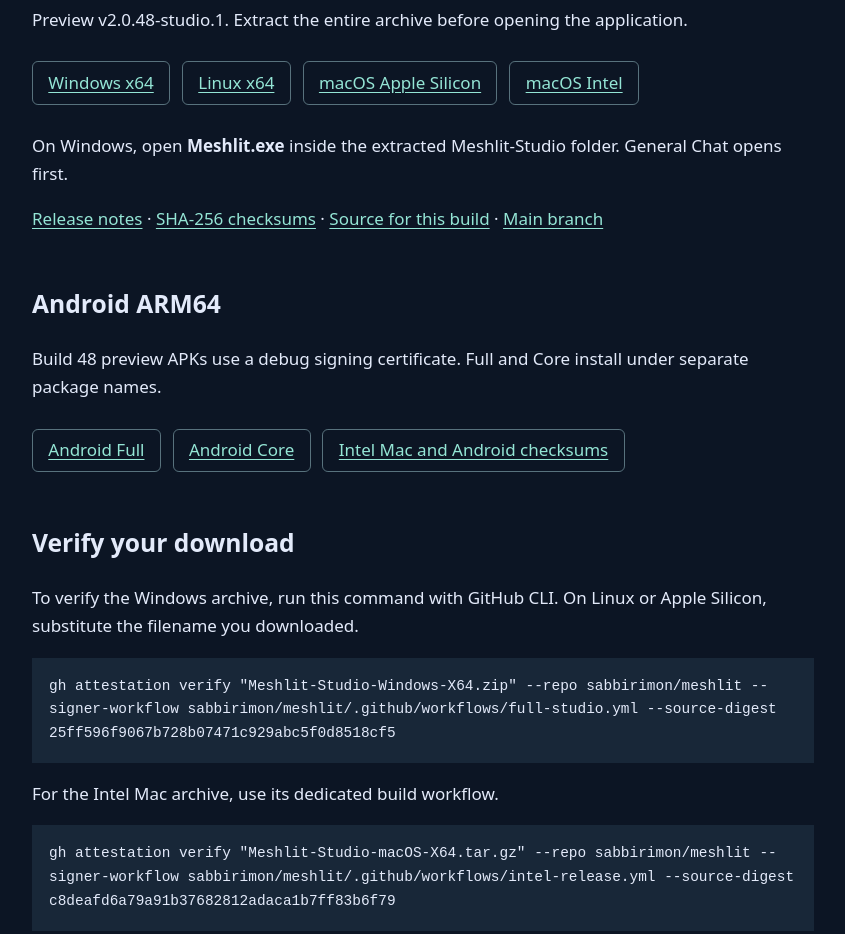
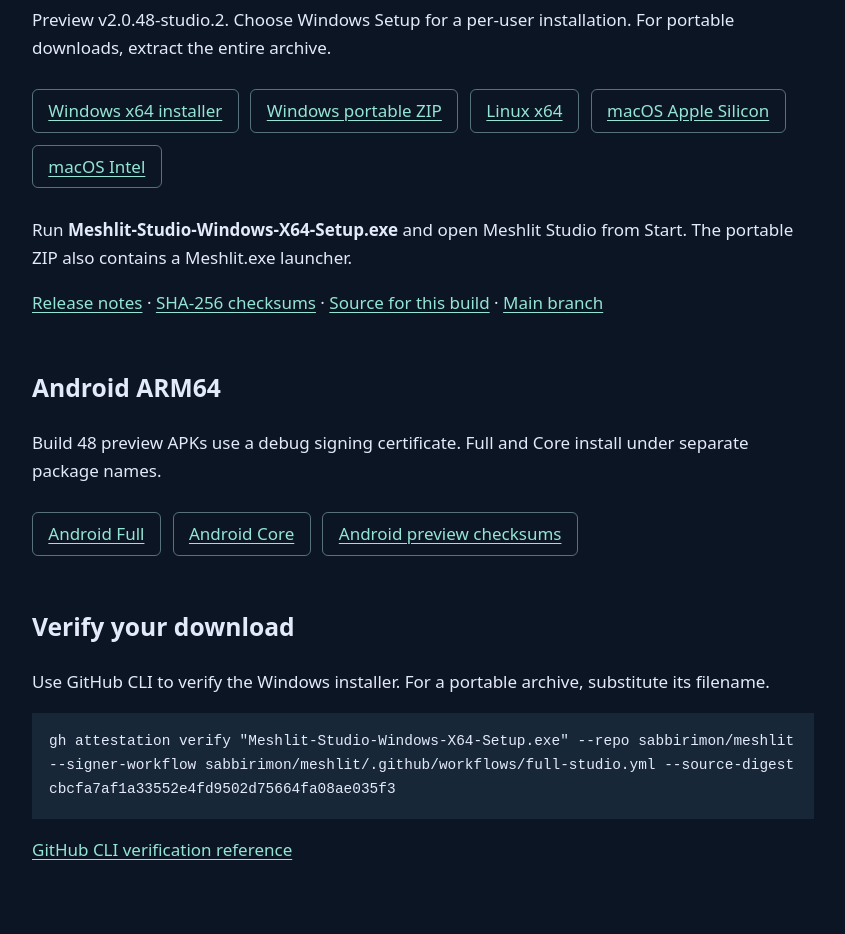
Before and after one commit to sabbirimon/sabbirimon, a website: page docs/meshlit/index.html in a window 1280 px wide. Shown: the part 520-1454 px from the top of the page, without its empty margins (217-1062 px from the left). Drawn offline with Linux system fonts and the light colour scheme.

Commit message:
Link verified Windows Setup and cross-platform Studio preview downloads

```diff
--- a/docs/meshlit/index.html
+++ b/docs/meshlit/index.html
@@ -11,17 +11,15 @@
 <nav aria-label="Breadcrumb"><a href="../#projects">IMON / Projects</a></nav>
 <h1>Meshlit</h1><p class="summary">Local-first AI chat, coding workspaces and model management for Android and desktop.</p><p>Use a bundled or owner-configured model, connect a compatible inference server, or open a project in Studio’s coding window. Desktop preview installers are built separately for Windows, Linux and macOS.</p>
 <h2>Download Meshlit Studio</h2>
-<p>Preview v2.0.48-studio.1. Extract the entire archive before opening the application.</p>
-<div class="links"><a href="https://github.com/sabbirimon/meshlit/releases/download/v2.0.48-studio.1/Meshlit-Studio-Windows-X64.zip">Windows x64</a><a href="https://github.com/sabbirimon/meshlit/releases/download/v2.0.48-studio.1/Meshlit-Studio-Linux-X64.tar.gz">Linux x64</a><a href="https://github.com/sabbirimon/meshlit/releases/download/v2.0.48-studio.1/Meshlit-Studio-macOS-ARM64.tar.gz">macOS Apple Silicon</a><a href="https://github.com/sabbirimon/meshlit/releases/download/v2.0.48-studio.1/Meshlit-Studio-macOS-X64.tar.gz">macOS Intel</a></div>
-<p>On Windows, open <strong>Meshlit.exe</strong> inside the extracted Meshlit-Studio folder. General Chat opens first.</p>
-<p><a href="https://github.com/sabbirimon/meshlit/releases/tag/v2.0.48-studio.1">Release notes</a> · <a href="https://github.com/sabbirimon/meshlit/releases/download/v2.0.48-studio.1/SHA256SUMS.txt">SHA-256 checksums</a> · <a href="https://github.com/sabbirimon/meshlit/tree/v2.0.48-studio.1">Source for this build</a> · <a href="https://github.com/sabbirimon/meshlit/tree/main">Main branch</a></p>
+<p>Preview v2.0.48-studio.2. Choose Windows Setup for a per-user installation. For portable downloads, extract the entire archive.</p>
+<div class="links"><a href="https://github.com/sabbirimon/meshlit/releases/download/v2.0.48-studio.2/Meshlit-Studio-Windows-X64-Setup.exe">Windows x64 installer</a><a href="https://github.com/sabbirimon/meshlit/releases/download/v2.0.48-studio.2/Meshlit-Studio-Windows-X64.zip">Windows portable ZIP</a><a href="https://github.com/sabbirimon/meshlit/releases/download/v2.0.48-studio.2/Meshlit-Studio-Linux-X64.tar.gz">Linux x64</a><a href="https://github.com/sabbirimon/meshlit/releases/download/v2.0.48-studio.2/Meshlit-Studio-macOS-ARM64.tar.gz">macOS Apple Silicon</a><a href="https://github.com/sabbirimon/meshlit/releases/download/v2.0.48-studio.2/Meshlit-Studio-macOS-X64.tar.gz">macOS Intel</a></div>
+<p>Run <strong>Meshlit-Studio-Windows-X64-Setup.exe</strong> and open Meshlit Studio from Start. The portable ZIP also contains a Meshlit.exe launcher.</p>
+<p><a href="https://github.com/sabbirimon/meshlit/releases/tag/v2.0.48-studio.2">Release notes</a> · <a href="https://github.com/sabbirimon/meshlit/releases/download/v2.0.48-studio.2/SHA256SUMS.txt">SHA-256 checksums</a> · <a href="https://github.com/sabbirimon/meshlit/tree/v2.0.48-studio.2">Source for this build</a> · <a href="https://github.com/sabbirimon/meshlit/tree/main">Main branch</a></p>
 <h2>Android ARM64</h2>
 <p>Build 48 preview APKs use a debug signing certificate. Full and Core install under separate package names.</p>
-<div class="links"><a href="https://github.com/sabbirimon/meshlit/releases/download/v2.0.48-studio.1/Meshlit-Android-Full-ARM64-debug.apk">Android Full</a><a href="https://github.com/sabbirimon/meshlit/releases/download/v2.0.48-studio.1/Meshlit-Android-Core-ARM64.apk">Android Core</a><a href="https://github.com/sabbirimon/meshlit/releases/download/v2.0.48-studio.1/SHA256SUMS-Intel-Android.txt">Intel Mac and Android checksums</a></div>
+<div class="links"><a href="https://github.com/sabbirimon/meshlit/releases/download/v2.0.48-studio.1/Meshlit-Android-Full-ARM64-debug.apk">Android Full</a><a href="https://github.com/sabbirimon/meshlit/releases/download/v2.0.48-studio.1/Meshlit-Android-Core-ARM64.apk">Android Core</a><a href="https://github.com/sabbirimon/meshlit/releases/download/v2.0.48-studio.1/SHA256SUMS-Intel-Android.txt">Android preview checksums</a></div>
 <h2>Verify your download</h2>
-<p>To verify the Windows archive, run this command with GitHub CLI. On Linux or Apple Silicon, substitute the filename you downloaded.</p>
-<pre><code>gh attestation verify "Meshlit-Studio-Windows-X64.zip" --repo sabbirimon/meshlit --signer-workflow sabbirimon/meshlit/.github/workflows/full-studio.yml --source-digest 25ff596f9067b728b07471c929abc5f0d8518cf5</code></pre>
-<p>For the Intel Mac archive, use its dedicated build workflow.</p>
-<pre><code>gh attestation verify "Meshlit-Studio-macOS-X64.tar.gz" --repo sabbirimon/meshlit --signer-workflow sabbirimon/meshlit/.github/workflows/intel-release.yml --source-digest c8deafd6a79a91b37682812adaca1b7ff83b6f79</code></pre>
+<p>Use GitHub CLI to verify the Windows installer. For a portable archive, substitute its filename.</p>
+<pre><code>gh attestation verify "Meshlit-Studio-Windows-X64-Setup.exe" --repo sabbirimon/meshlit --signer-workflow sabbirimon/meshlit/.github/workflows/full-studio.yml --source-digest cbcfa7af1a33552e4fd9502d75664fa08ae035f3</code></pre>
 <p><a href="https://cli.github.com/manual/gh_attestation_verify">GitHub CLI verification reference</a></p>
 </main></body></html>
```
